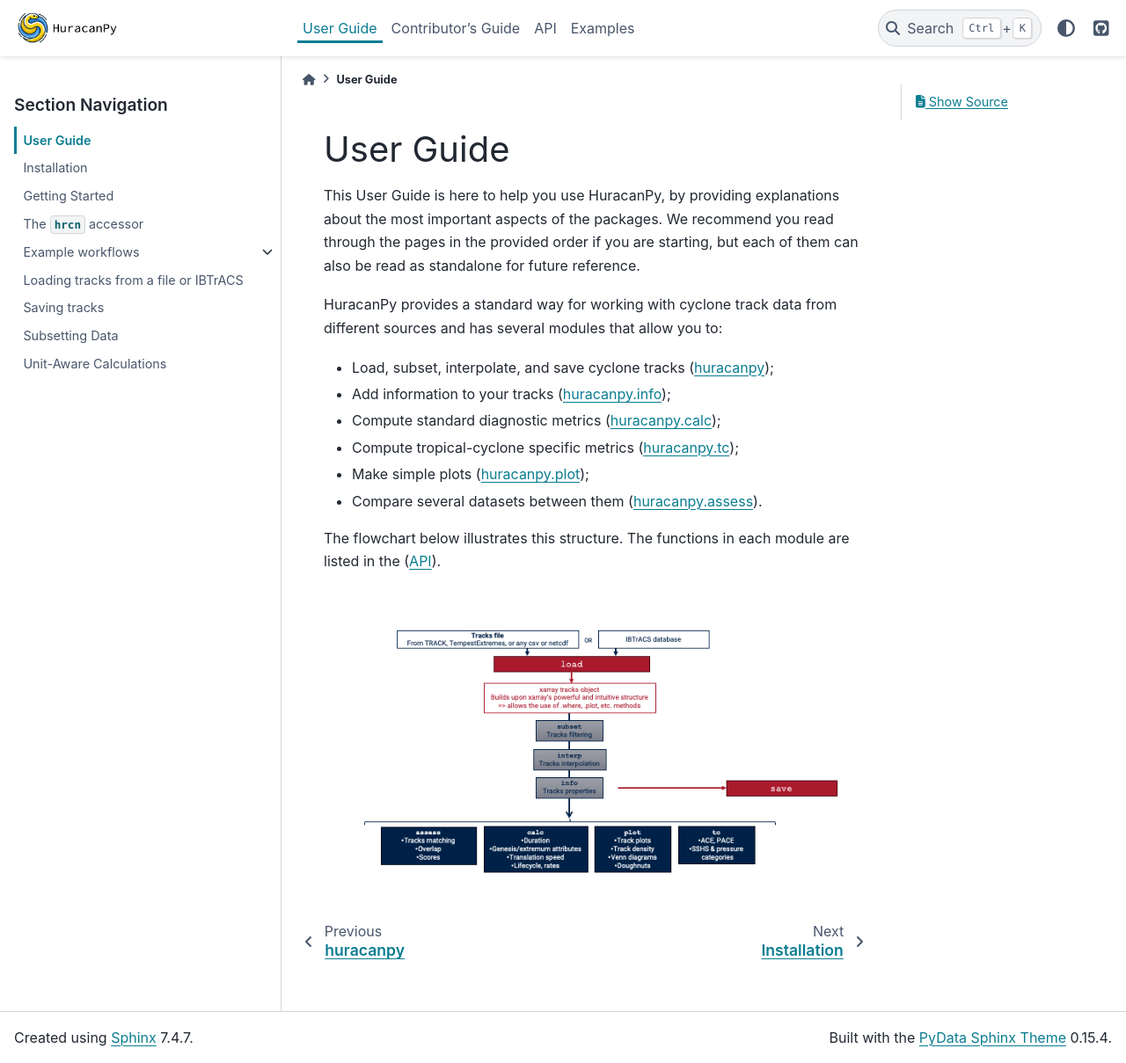
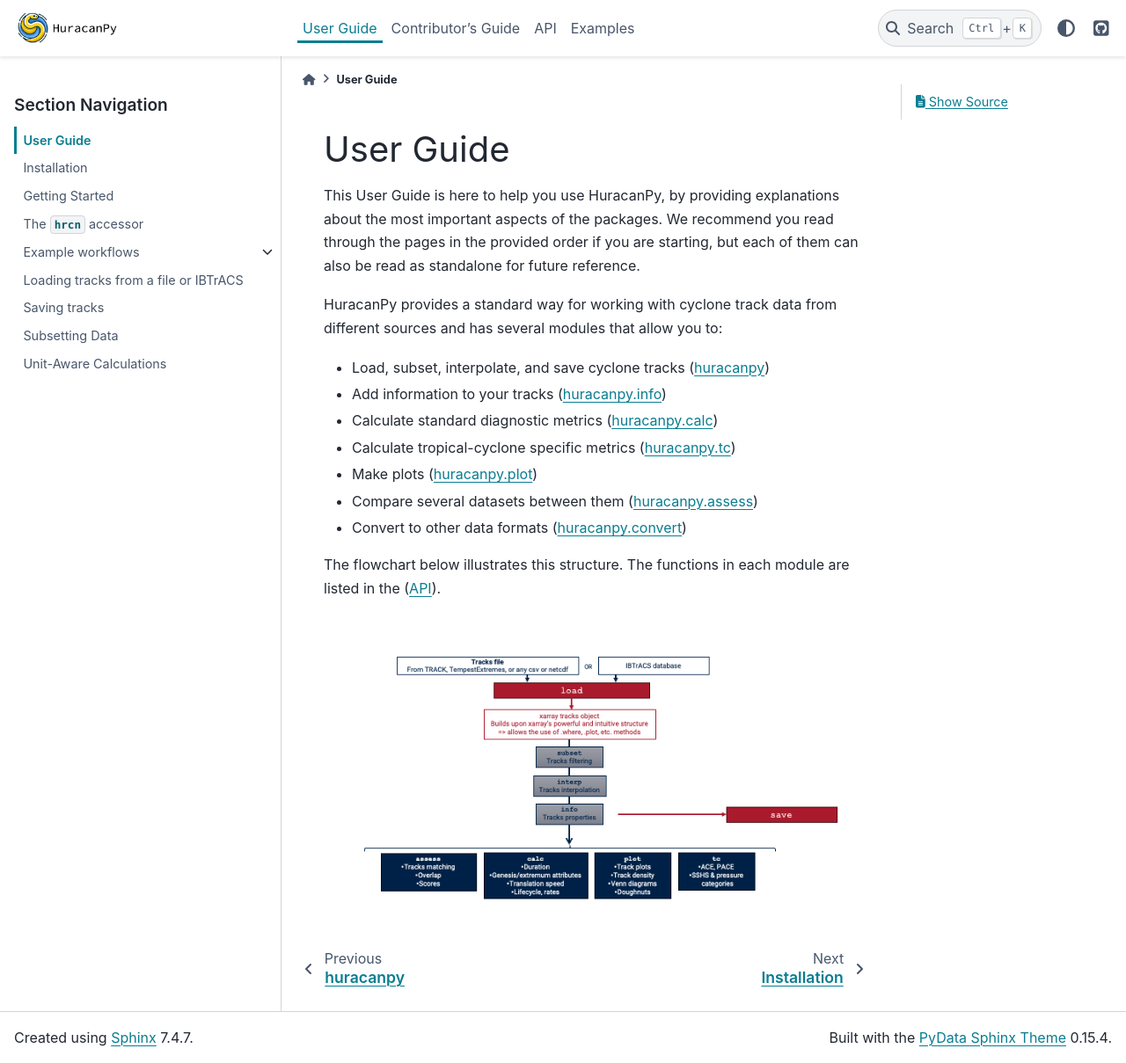
Before and after one commit to Huracan-project/huracanpy, a Sphinx documentation site: the page built from docs/user_guide/index.md, in a window 1280 px wide and 1209 px high. Shown: the whole window at 88% size. Built offline with Sphinx 7.4.7 and the PyData theme 0.15.4, drawn with Linux system fonts in a browser that asks for light colours.

```diff
--- a/docs/index.rst
+++ b/docs/index.rst
@@ -30,7 +30,9 @@ Our goal is to make track data analysis more accessible, and to promote good rep
 
 * This package is distributed under the `MIT licence <https://github.com/Huracan-project/huracanpy/blob/main/LICENSE>`_.
 
-* A JOSS paper is currently being prepared. We ask that you cite it in published papers using HuracanPy. This help us get credit for the work we put in the development, and also to track how the package is used.
+* There is a `JOSS paper`_ documenting HuracanPy. We ask that you cite it in published papers using HuracanPy. This help us get credit for the work we put in the development, and also to track how the package is used.
+
+.. _JOSS paper: https://joss.theoj.org/papers/10.21105/joss.08174
 
 .. grid:: 1 2 2 2
     :gutter: 2
--- a/docs/user_guide/index.md
+++ b/docs/user_guide/index.md
@@ -20,12 +20,13 @@ This User Guide is here to help you use HuracanPy, by providing explanations abo
 We recommend you read through the pages in the provided order if you are starting, but each of them can also be read as standalone for future reference.
 
 HuracanPy provides a standard way for working with cyclone track data from different sources and has several modules that allow you to:
-- Load, subset, interpolate, and save cyclone tracks ([huracanpy](../api/huracanpy.rst));
-- Add information to your tracks ([huracanpy.info](../api/info.rst));
-- Compute standard diagnostic metrics ([huracanpy.calc](../api/calc.rst));
-- Compute tropical-cyclone specific metrics ([huracanpy.tc](../api/tc.rst));
-- Make simple plots ([huracanpy.plot](../api/plot.rst));
-- Compare several datasets between them ([huracanpy.assess](../api/assess.rst)).
+- Load, subset, interpolate, and save cyclone tracks ([huracanpy](../api/huracanpy.rst))
+- Add information to your tracks ([huracanpy.info](../api/info.rst))
+- Calculate standard diagnostic metrics ([huracanpy.calc](../api/calc.rst))
+- Calculate tropical-cyclone specific metrics ([huracanpy.tc](../api/tc.rst))
+- Make plots ([huracanpy.plot](../api/plot.rst))
+- Compare several datasets between them ([huracanpy.assess](../api/assess.rst))
+- Convert to other data formats ([huracanpy.convert](../api/convert.rst))
 
 The flowchart below illustrates this structure. The functions in each module are listed in the ([API](../api/index.rst)).
 
```
Also changed, not shown: other parts of docs/index.rst (+1 -1 lines), docs/examples/index.rst (+15 -4 lines), docs/examples/IBTrACS.ipynb, docs/examples/beta_drift.ipynb, docs/examples/fancy_line_plot.ipynb, docs/examples/plot_tracks.ipynb, docs/examples/track_density.ipynb.
